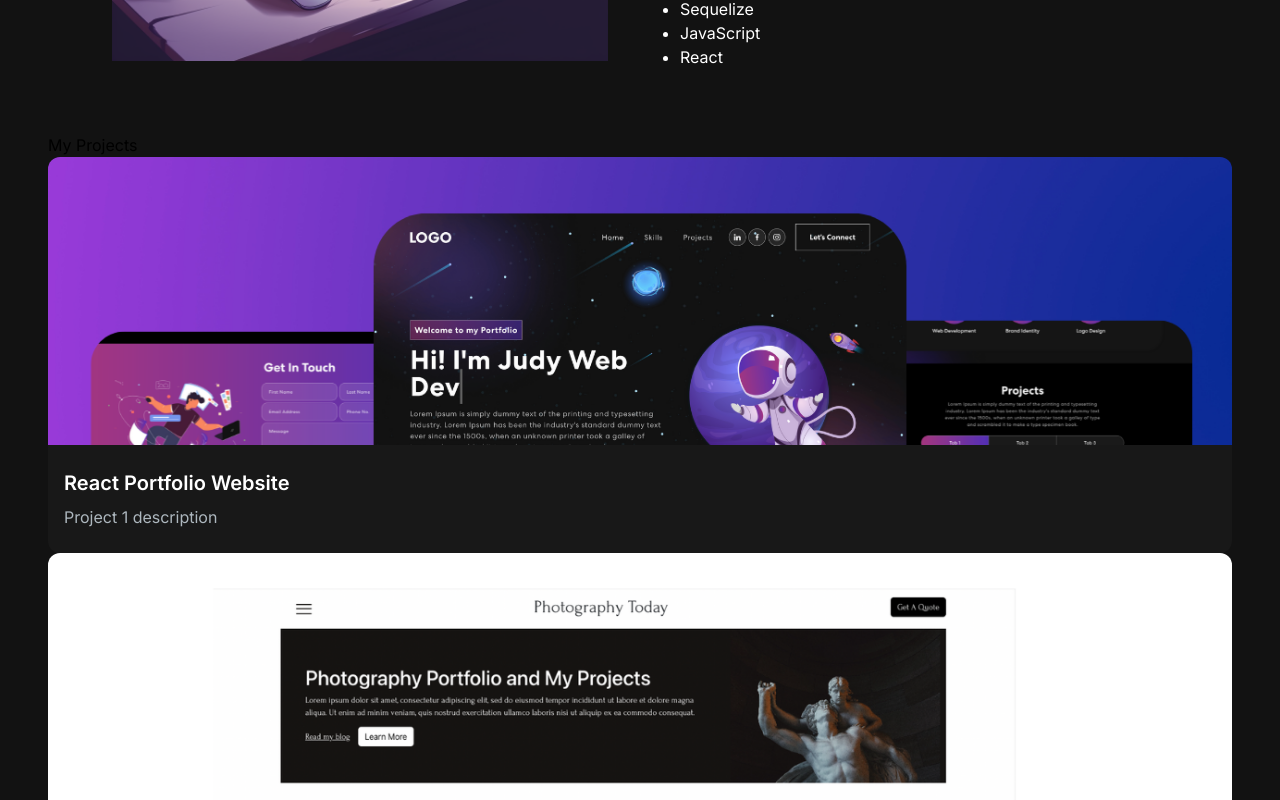
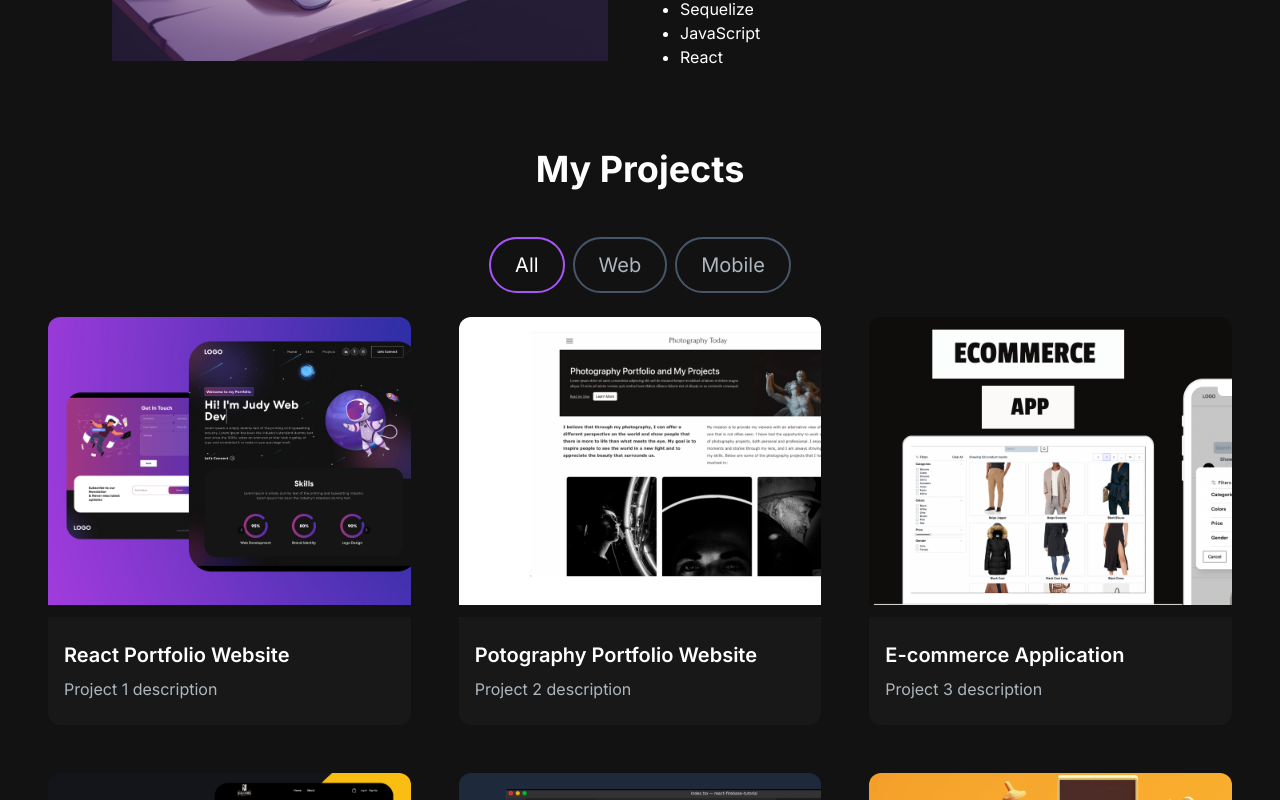
Before and after one commit to vitormarinheiro1/novo-portfolio, a Next.js app: page / in a window 1280 px wide. Shown: the part 1020-1820 px from the top of the page. Built offline with nearby package versions, Linux system fonts and the light colour scheme.

Commit message:
Section My Projects finalizada!

```diff
--- a/src/app/components/ProjectCard.jsx
+++ b/src/app/components/ProjectCard.jsx
@@ -2,17 +2,20 @@ import React from 'react'
 import { CodeBracketIcon, EyeIcon } from '@heroicons/react/24/solid'
 import Link from 'next/link'
 
-const ProjectCard = ({ imgUrl, title, description }) => {
+const ProjectCard = ({ imgUrl, title, description, gitUrl, previewUrl }) => {
     return (
         <div>
             <div className='h-52 md:h-72 rounded-t-xl relative group' style={{ background: `url(${imgUrl})`, backgroundSize: "cover" }}>
                 <div className="overlay items-center justify-center absolute top-0 left-0 w-full h-full bg-[#181818] bg-opacity-0 hidden group-hover:flex group-hover:bg-opacity-80 transition-all duration-500 ">
-                    <Link href="/" className="h-14 w-14 border-2 relative rounded-full border-[#ADB7BE] hover:border-white" >
-                        <CodeBracketIcon className="h-10 w-10 text-[#ADB7BE] absolute top-1/2 left-1/2 transform -translate-x-1/2 -translate-y-1/2 cursor-pointer hover:white" />
+                    <Link href={gitUrl} className="h-14 w-14 mr-2 border-2 relative rounded-full border-[#ADB7BE] hover:border-white group/link" >
+                        <CodeBracketIcon className="h-10 w-10 text-[#ADB7BE] absolute top-1/2 left-1/2 transform -translate-x-1/2 -translate-y-1/2 cursor-pointer group-hover/link:text-white" />
+                    </Link>
+                    <Link href={previewUrl} className="h-14 w-14 border-2 relative rounded-full border-[#ADB7BE] hover:border-white group/link" >
+                        <EyeIcon className="h-10 w-10 text-[#ADB7BE] absolute top-1/2 left-1/2 transform -translate-x-1/2 -translate-y-1/2 cursor-pointer group-hover/link:text-white" />
                     </Link>
                 </div>
             </div>
-            <div className='text-white rounded-b-xl bg-[#181818] py-6 px-4'>
+            <div className='text-white rounded-b-xl mt-3 bg-[#181818] py-6 px-4'>
                 <h5 className="text-xl font-semibold mb-2">{title}</h5>
                 <p className='text-[#ADB7BE]'>{description}</p>
             </div>
--- a/src/app/components/ProjectSection.jsx
+++ b/src/app/components/ProjectSection.jsx
@@ -1,5 +1,7 @@
-import React from 'react'
+"use client";
+import React, { useState } from 'react'
 import ProjectCard from './ProjectCard';
+import ProjectTag from './ProjectTag';
 
 const projectsData = [
     {
@@ -59,14 +61,43 @@ const projectsData = [
 ];
 
 const ProjectSection = () => {
+    const [tag, setTag] = useState("All");
+
+    const handleTagChange = (newTag) => {
+        setTag(newTag);
+    };
+
+    const filteredProjects = projectsData.filter((project) =>
+        project.tag.includes(tag)
+    );
+
     return (
         <>
-            <h2>My Projects</h2>
-            <div>
-                {projectsData.map((project) => <ProjectCard
+            <h2 className="text-center text-4xl font-bold text-white mt-4 mb-6">My Projects</h2>
+            <div className="text-white flex flex-row justify-center items-center gap-2 py-6">
+                <ProjectTag
+                    onClick={handleTagChange}
+                    name="All"
+                    isSelected={tag === "All"}
+                />
+                <ProjectTag
+                    onClick={handleTagChange}
+                    name="Web"
+                    isSelected={tag === "Web"}
+                />
+                <ProjectTag
+                    onClick={handleTagChange}
+                    name="Mobile"
+                    isSelected={tag === "Mobile"}
+                />
+            </div>
+            <div className="grid md:grid-cols-3 gap-8 md:gap-12">
+                {filteredProjects.map((project) => <ProjectCard
                     key={project.id}
                     title={project.title} description={project.description}
                     imgUrl={project.image}
+                    gitUrl={project.gitUrl}
+                    previewUrl={project.previewUrl}
                 />
                 )}
             </div>
--- /dev/null
+++ b/src/app/components/ProjectTag.jsx
@@ -0,0 +1,17 @@
+import React from "react";
+
+const ProjectTag = ({ name, onClick, isSelected }) => {
+  const buttonStyles = isSelected
+    ? "text-white border-purple-500"
+    : "text-[#ADB7BE] border-slate-600 hover:border-white";
+  return (
+    <button
+      className={`${buttonStyles} rounded-full border-2 px-6 py-3 text-xl cursor-pointer`}
+      onClick={() => onClick(name)}
+    >
+      {name}
+    </button>
+  );
+};
+
+export default ProjectTag;
```
Also changed, not shown: public/images/logo.jpg (added).
